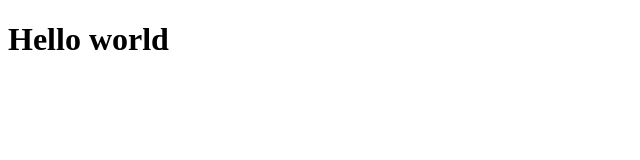
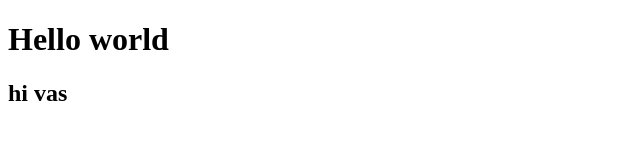
Before and after one commit to vasavi14/Gitprat, a plain HTML site: page index.html in a window 1280 px wide. Shown: the full height of the page, 0-640 px from the left. Drawn offline with Linux system fonts and the light colour scheme.

Commit message:
added hi vas line

```diff
--- a/index.html
+++ b/index.html
@@ -7,5 +7,6 @@
 </head>
 <body>
     <h1>Hello world</h1>
+    <h2>hi vas</h2>
 </body>
 </html>
```
